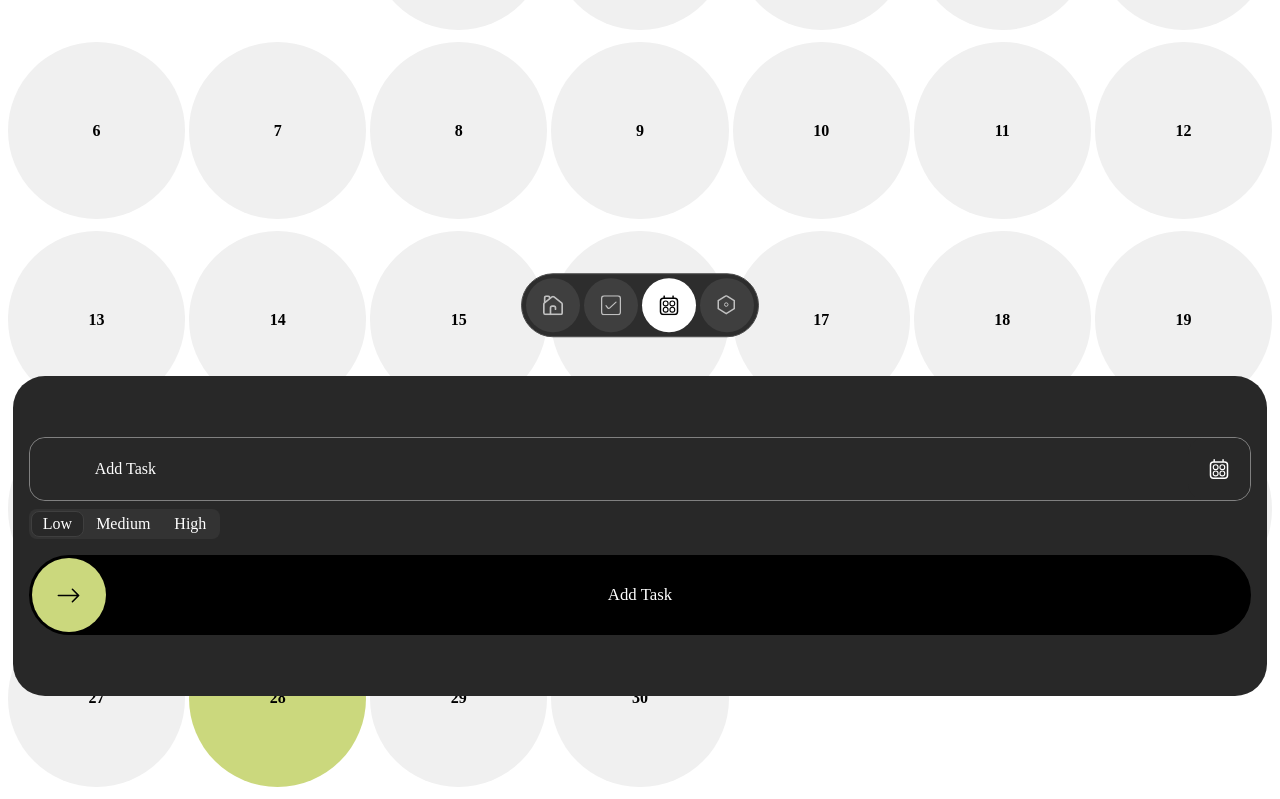
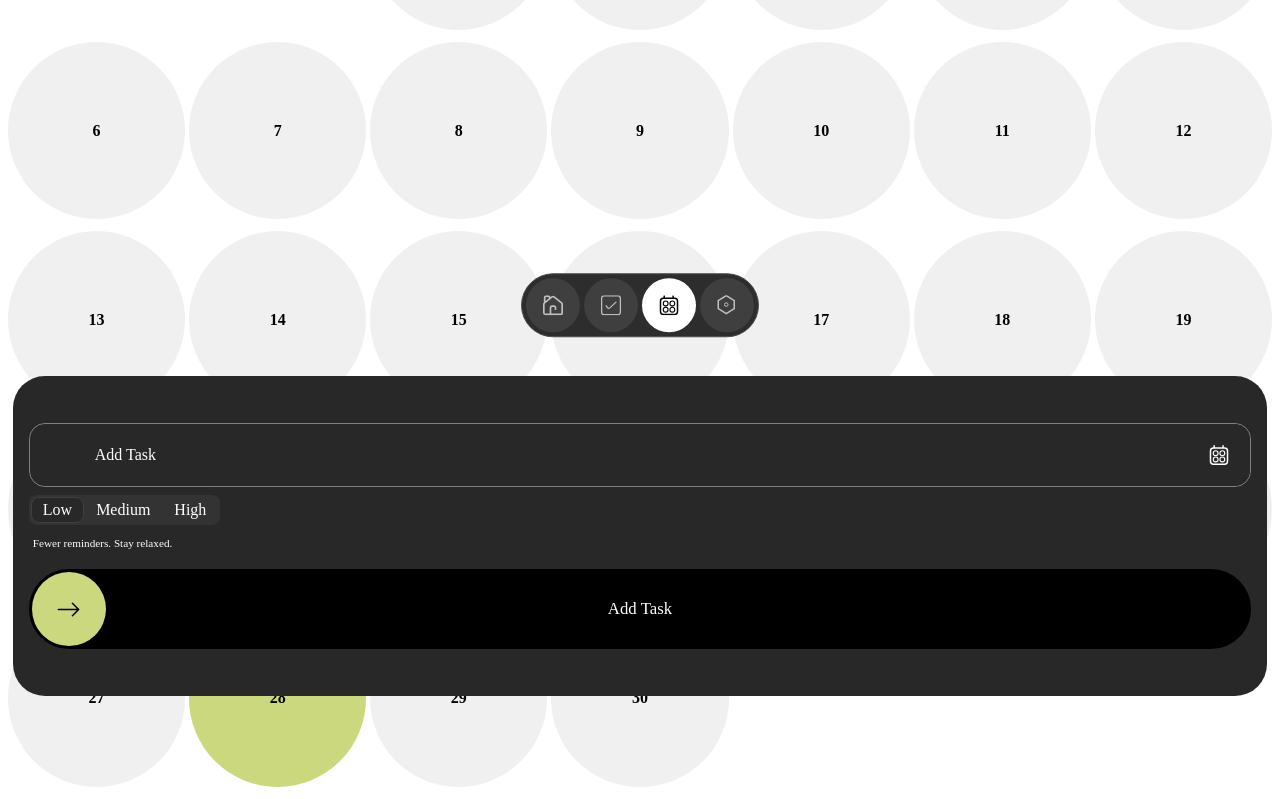
Before and after one commit to Ritiks26/tasky, a React (Vite) app: page /calendar in a window 1280 px wide. Shown: the part 448-1247 px from the top of the page. Built offline with nearby package versions, Linux system fonts and the light colour scheme; sample sign-in values are in the browser's storage; a web font is replaced by a local one.

Commit message:
update: fix message with priority

```diff
--- a/src/components/AddTask.css
+++ b/src/components/AddTask.css
@@ -126,6 +126,17 @@
   }
 }
 
+.priority-message {
+  width: 100%;
+  padding: 0.25rem;
+
+  p {
+    font-size: 0.7rem;
+
+    color: var(--text-light);
+  }
+}
+
 .input-container input:focus + label {
   top: 0;
   transform: translateY(-63%);
--- a/src/components/AddTask.jsx
+++ b/src/components/AddTask.jsx
@@ -5,6 +5,11 @@ import axios from "axios";
 import "./AddTask.css";
 
 const priorityTask = ["Low", "Medium", "High"];
+const priorityMessages = {
+  Low: "Fewer reminders. Stay relaxed.",
+  Medium: "Regular reminders to keep you on track.",
+  High: "Repeated reminders until it's done.",
+};
 
 export function AddTask({
   isAddTaskOpen,
@@ -133,6 +138,11 @@ export function AddTask({
             </div>
           ))}
         </div>
+
+        <div className="priority-message">
+          <p>{priorityMessages[taskPriority]}</p>
+        </div>
+
         {selectedDate && (
           <span
             style={{
```
